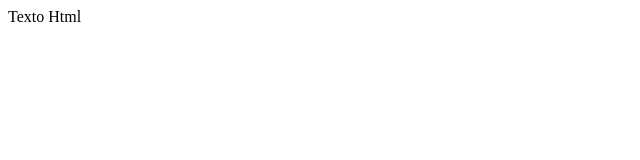
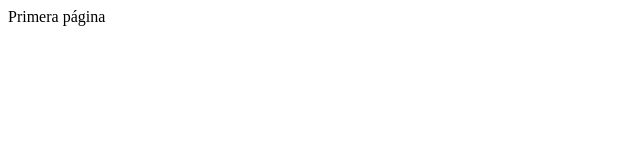
Before and after one commit to aleixprat/protectoGIT, a plain HTML site: page index.html in a window 1280 px wide. Shown: the full height of the page, 0-640 px from the left. Drawn offline with Linux system fonts and the light colour scheme.

Commit message:
modificacion index a "primera pagina"

```diff
--- a/index.html
+++ b/index.html
@@ -7,6 +7,6 @@
     <title>Document</title>
 </head>
 <body>
-    Texto Html
+    Primera página
 </body>
 </html>
```
